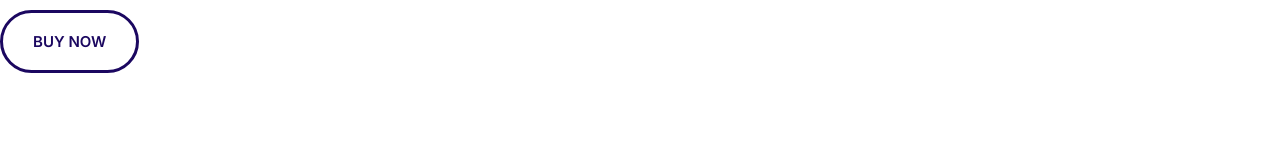
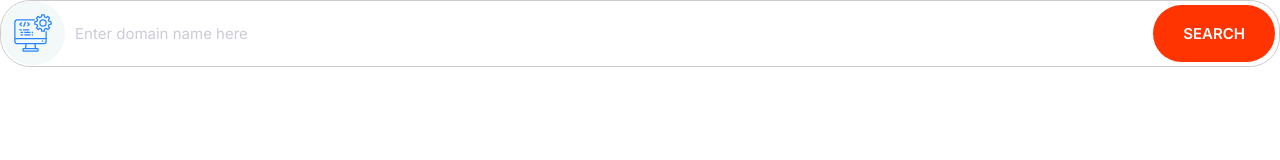
Before and after one commit to dead-alchemy/code-with-mosh-2021, a plain HTML site: page html5-css3-3/index.html in a window 1280 px wide. Drawn offline with Linux system fonts and the light colour scheme.

Commit message:
addition of input component

```diff
--- a/html5-css3-3/css/styles.css
+++ b/html5-css3-3/css/styles.css
@@ -7,6 +7,10 @@
 	/* text pallete */
 	--color-heading: #1b0760;
 	--color-body: #918ca4;
+
+	/* border pallete */
+	--color-border: #ccc;
+	--border-radius: 30px;
 }
 
 *,
@@ -244,3 +248,39 @@ a {
 		font-size: 1.5rem;
 	}
 }
+
+/* Inputs */
+.input {
+	border-radius: var(--border-radius);
+	border: 1px solid var(--color-border);
+	font-size: 2rem;
+	outline: 0;
+	padding: 1.5rem 3.5rem;
+	text-align: var(--color-heading);
+}
+
+::placeholder {
+	color: #cdcbd7;
+}
+
+.input-group {
+	border: 1px solid var(--color-border);
+	border-radius: var(--border-radius);
+	display: flex;
+}
+
+.input-group .input {
+	border: 0;
+	flex-grow: 1;
+	padding: 1.5rem 1rem;
+}
+
+.input-group .btn {
+	margin: 4px;
+}
+
+@media screen and (min-width: 1024px) {
+	.input {
+		font-size: 1.5rem;
+	}
+}
--- a/html5-css3-3/index.html
+++ b/html5-css3-3/index.html
@@ -15,6 +15,14 @@
 		<title>Moshified</title>
 	</head>
 	<body>
-		<button class="btn btn--outlined">Buy Now</button>
+		<div class="input-group">
+			<span class="icon-container">
+				<svg class="icon icon--primary">
+					<use xlink:href="images/sprite.svg#computer"></use>
+				</svg>
+			</span>
+			<input type="text" class="input" placeholder="Enter domain name here"></input>
+			<button class="btn btn--accent">Search</button>
+		</div>
 	</body>
 </html>
```
Also changed, not shown: html5-css3-3/components/input.html (added, +9 -0 lines).
